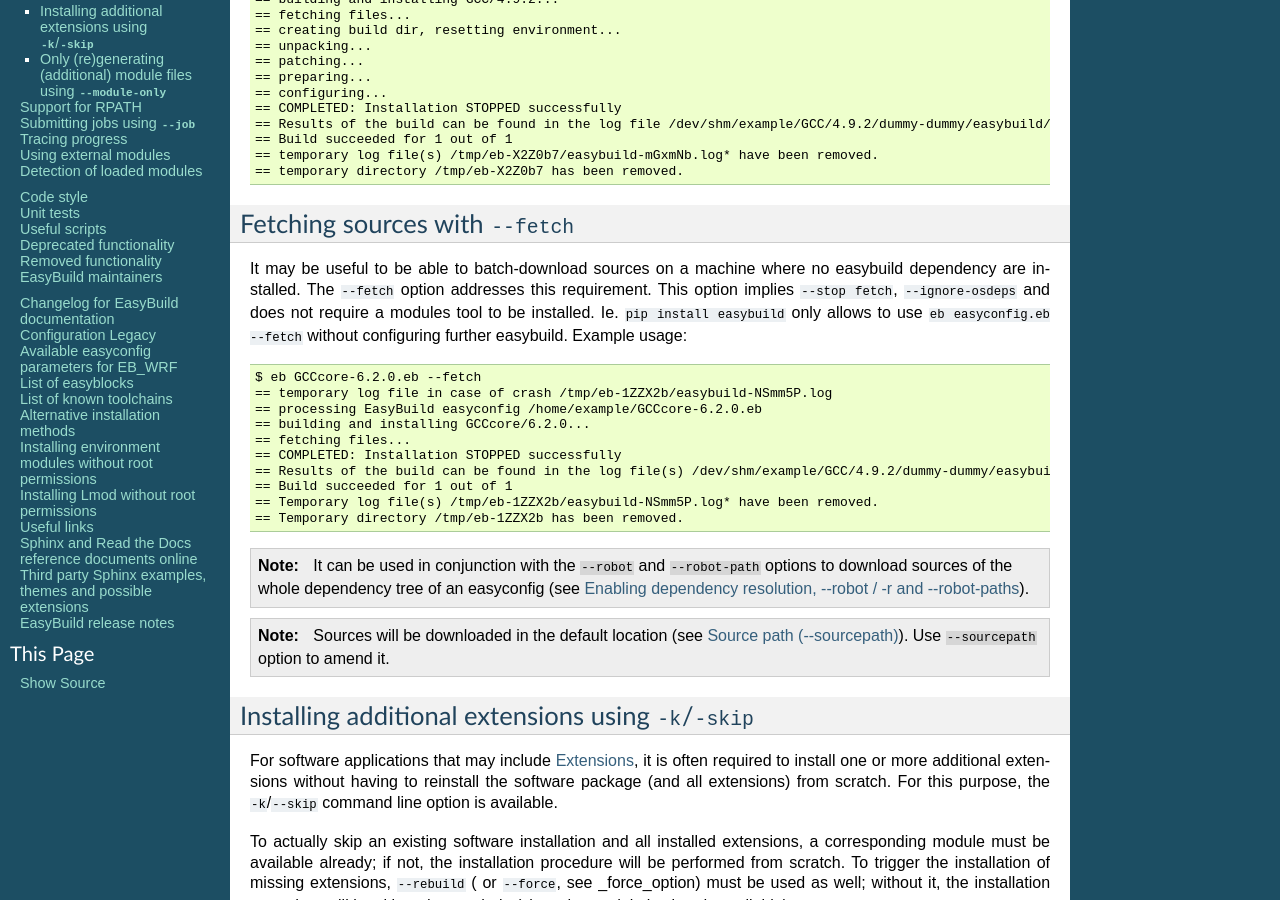
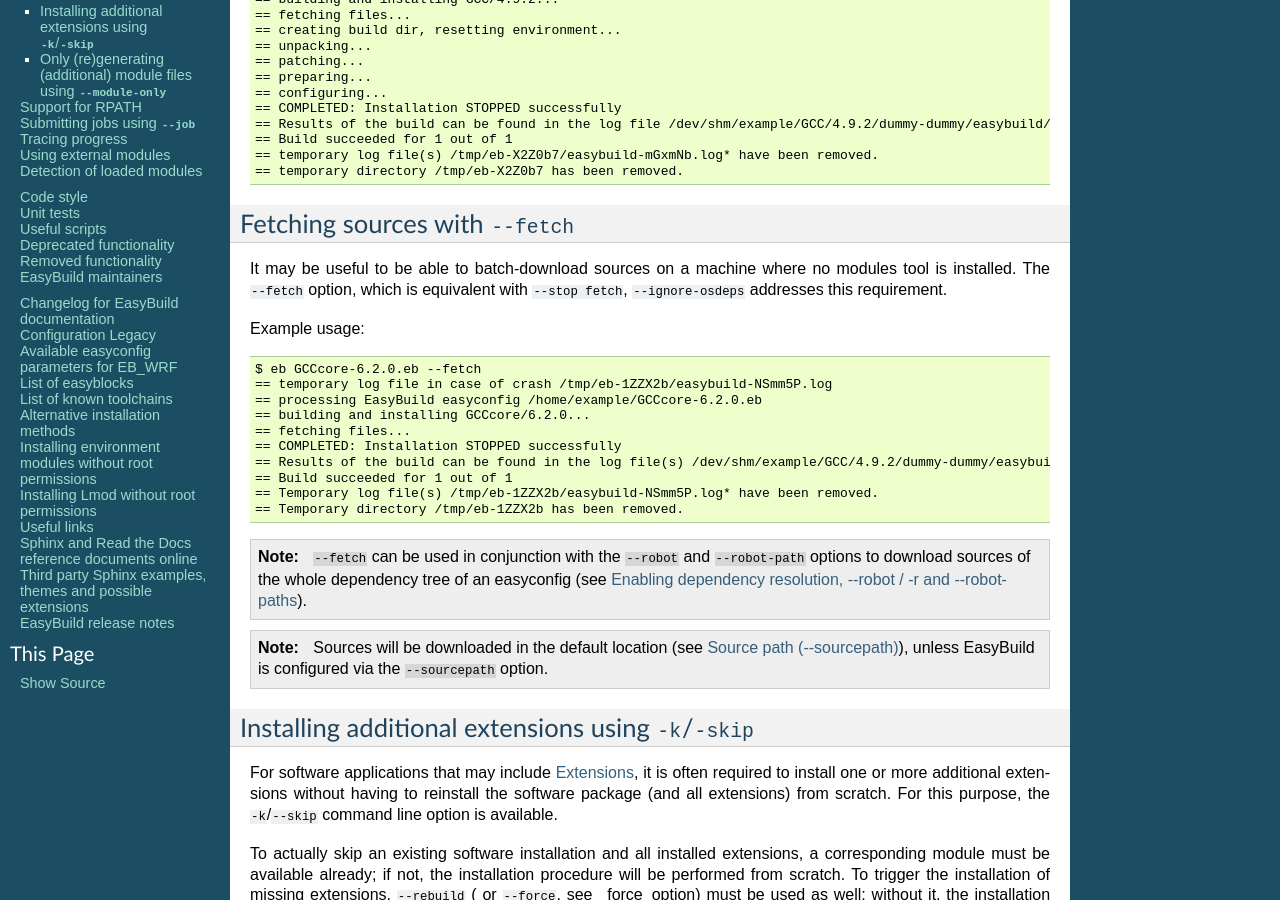
Before and after one commit to easybuilders/easybuild, a Sphinx documentation site: the page built from docs/Partial_installations.rst, in a window 1280 px wide and 900 px high, scrolled down 704 px. Built offline with Sphinx 7.4.7, drawn with Linux system fonts in a browser that asks for light colours; pages that are not in the unit, such as notebooks, are missing from menus.

Commit message:
minor tweaks to --fetch documentation

```diff
--- a/docs/Partial_installations.rst
+++ b/docs/Partial_installations.rst
@@ -48,10 +48,9 @@ Example usage::
 Fetching sources with ``--fetch``
 ---------------------------------
 
-It may be useful to be able to batch-download sources on a machine where no easybuild dependency are installed. The
-``--fetch`` option addresses this requirement. This option implies ``--stop fetch``, ``--ignore-osdeps`` and does not
-require a modules tool to be installed. Ie. ``pip install easybuild`` only allows to use ``eb easyconfig.eb --fetch``
-without configuring further easybuild.
+It may be useful to be able to batch-download sources on a machine where no modules tool is installed. The
+``--fetch`` option, which is equivalent with ``--stop fetch``, ``--ignore-osdeps`` addresses this requirement.
+
 Example usage::
 
  $ eb GCCcore-6.2.0.eb --fetch
@@ -66,12 +65,13 @@ Example usage::
  == Temporary directory /tmp/eb-1ZZX2b has been removed.
 
 .. note::
-  It can be used in conjunction with the ``--robot`` and ``--robot-path`` options to download sources of the whole
-  dependency tree of an easyconfig (see :ref:`use_robot`).
+  ``--fetch`` can be used in conjunction with the ``--robot`` and ``--robot-path`` options to download sources of
+  the whole dependency tree of an easyconfig (see :ref:`use_robot`).
 
 .. note::
-  Sources will be downloaded in the default location (see :ref:`sourcepath`). Use ``--sourcepath`` option to amend
-  it.
+  Sources will be downloaded in the default location (see :ref:`sourcepath`),
+  unless EasyBuild is configured via the ``--sourcepath`` option.
+
 
 .. _partial_installation_skip:
 
```
